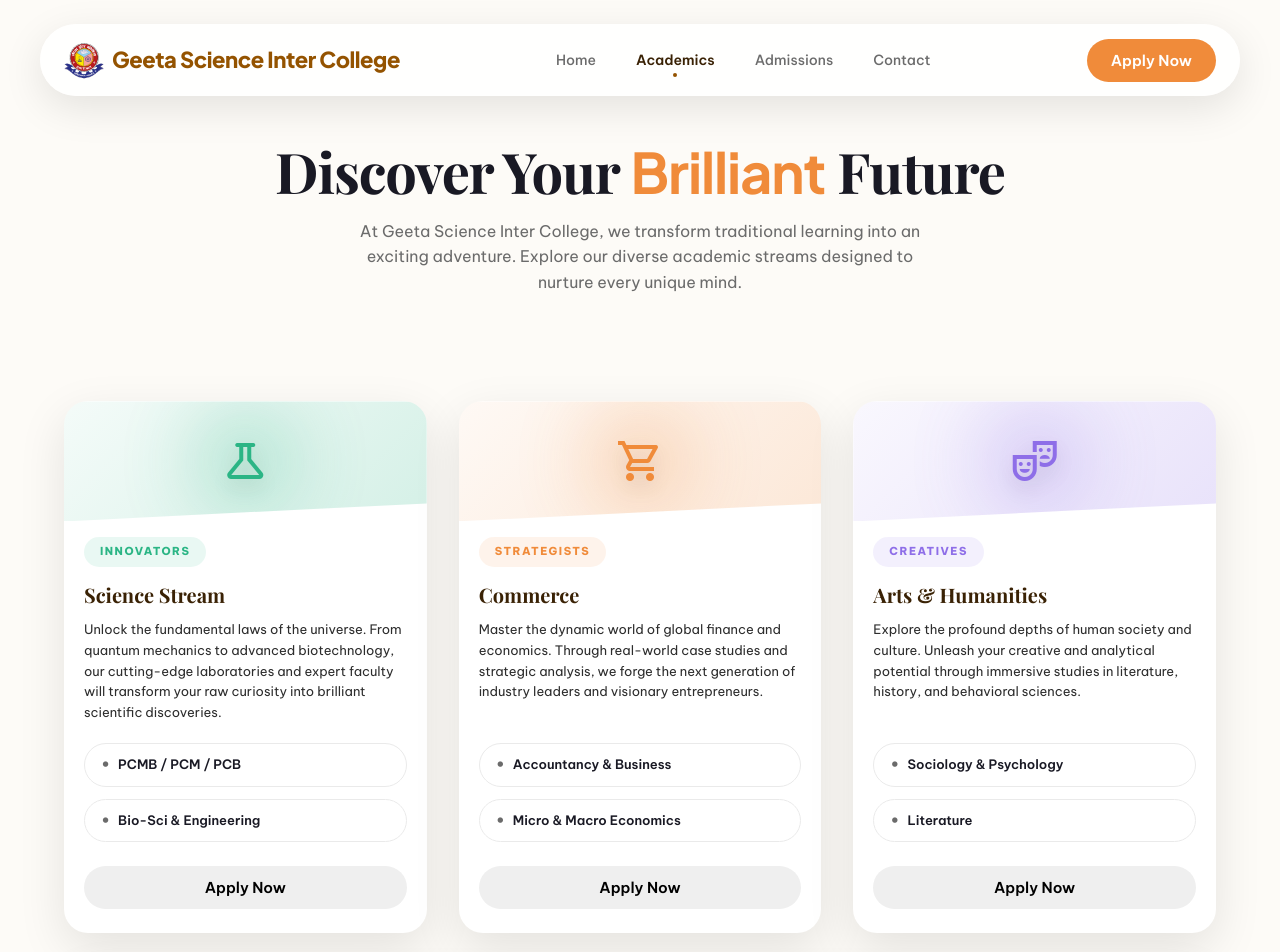
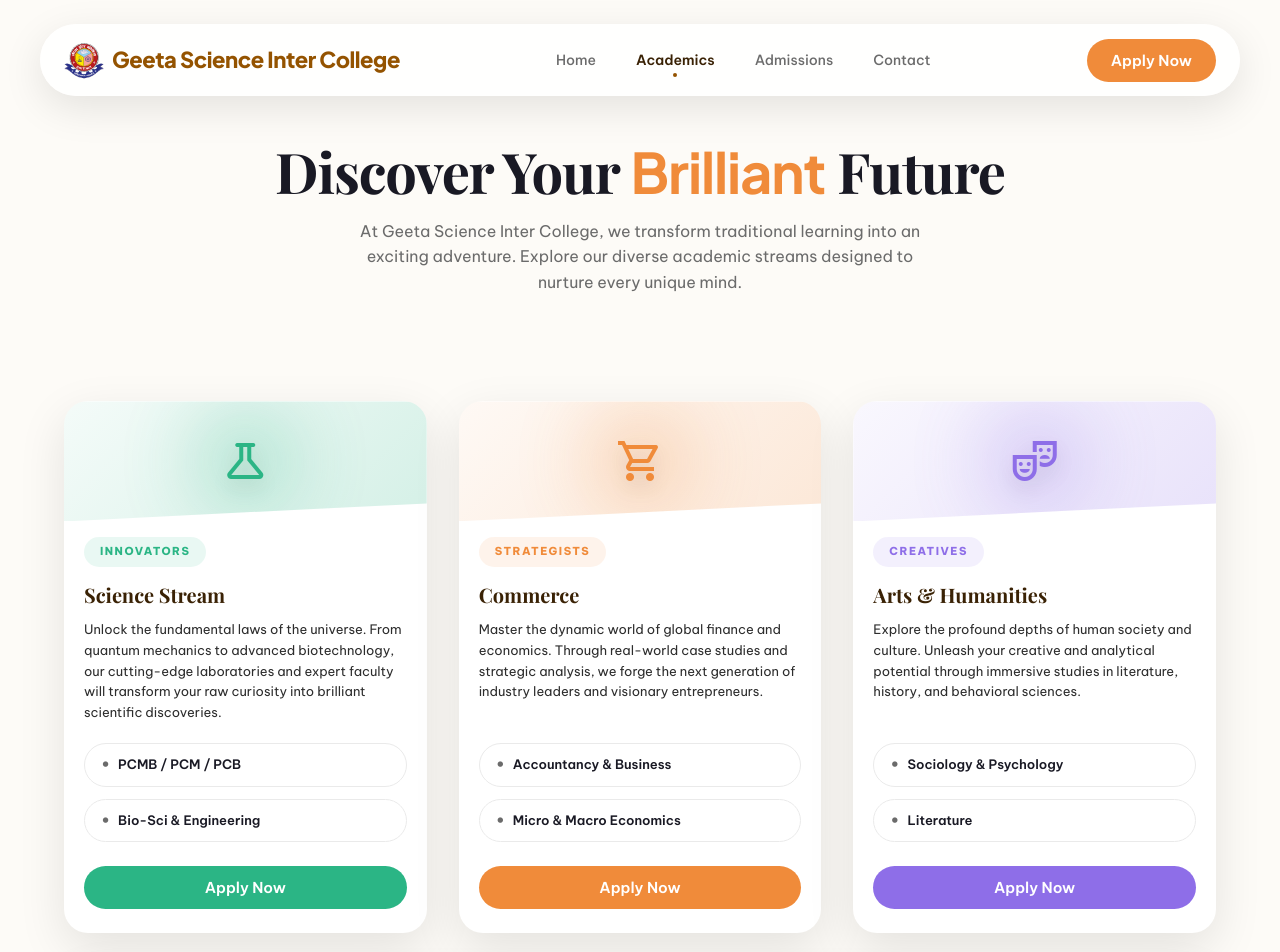
Before and after one commit to Subhampas1/geetascienceintercollege, a React (Vite) app: page /academics in a window 1280 px wide. Shown: the top 952 px of the page. Built offline with nearby package versions, Linux system fonts and the light colour scheme; a web font is replaced by a local one.

Commit message:
Update Apply Now buttons to match their stream card colors with hover effects

```diff
--- a/src/index.css
+++ b/src/index.css
@@ -141,6 +141,33 @@ h3.font-sans-display, h4.font-sans-display, h5.font-sans-display, h6.font-sans-d
   background-color: #e07a2a;
 }
 
+.btn-orange {
+  background-color: var(--color-orange);
+  color: white;
+}
+
+.btn-orange:hover {
+  background-color: #d67b30;
+}
+
+.btn-green {
+  background-color: var(--color-green);
+  color: white;
+}
+
+.btn-green:hover {
+  background-color: #249e73;
+}
+
+.btn-purple {
+  background-color: #8e6ee8;
+  color: white;
+}
+
+.btn-purple:hover {
+  background-color: #785ad6;
+}
+
 .btn-brown {
   background-color: var(--color-brown-primary);
   color: white;
--- a/src/pages/Academics.jsx
+++ b/src/pages/Academics.jsx
@@ -50,7 +50,7 @@ const Academics = () => {
                   <div className="stream-vertical-pill">Bio-Sci & Engineering</div>
                 </div>
                 <Link to="/admissions?stream=science#apply-form" style={{ marginTop: '24px', textDecoration: 'none' }}>
-                  <Button variant="orange" size="medium" style={{ width: '100%', borderRadius: 'var(--radius-full)' }}>Apply Now</Button>
+                  <Button variant="green" size="medium" style={{ width: '100%', borderRadius: 'var(--radius-full)' }}>Apply Now</Button>
                 </Link>
               </div>
             </Card>
@@ -90,7 +90,7 @@ const Academics = () => {
                   <div className="stream-vertical-pill">Literature</div>
                 </div>
                 <Link to="/admissions?stream=arts#apply-form" style={{ marginTop: '24px', textDecoration: 'none' }}>
-                  <Button variant="orange" size="medium" style={{ width: '100%', borderRadius: 'var(--radius-full)' }}>Apply Now</Button>
+                  <Button variant="purple" size="medium" style={{ width: '100%', borderRadius: 'var(--radius-full)' }}>Apply Now</Button>
                 </Link>
               </div>
               </Card>
```
